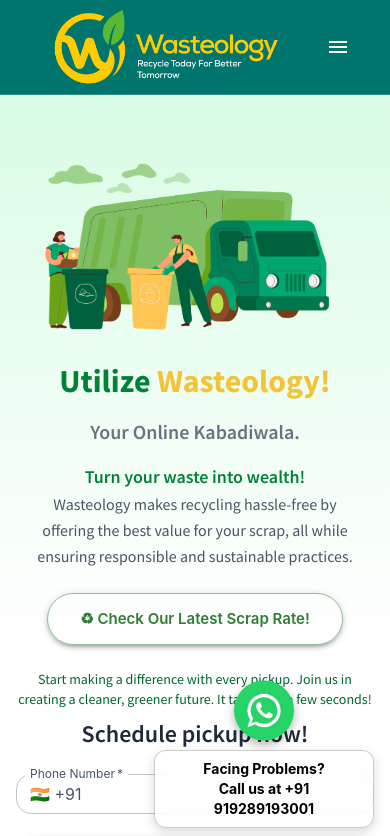
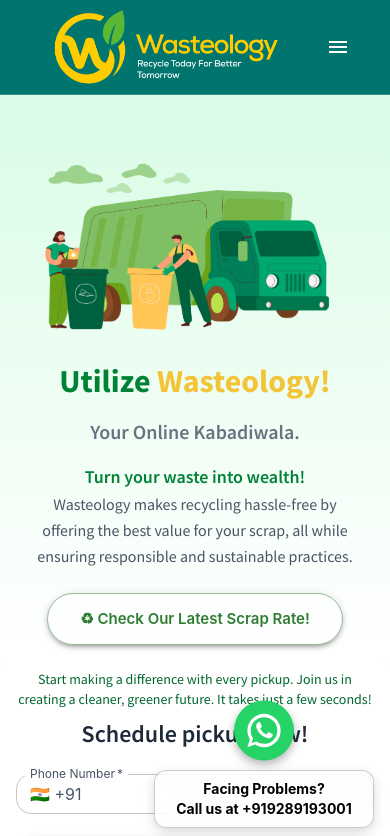
Before and after one commit to wasteologymanagement/wasteology-ui-pwa, a React (Vite) app: page / in a window 390 px wide. Shown: the top 836 px of the page. Built offline with nearby package versions, Linux system fonts and the light colour scheme.

Commit message:
correction in phone number

```diff
--- a/src/components/FloatingWhatsApp.jsx
+++ b/src/components/FloatingWhatsApp.jsx
@@ -78,7 +78,7 @@
           border: "1px solid rgba(0, 0, 0, 0.2)",
         }}
       >
-        Facing Problems?{"\n"}Call us at +91 {phoneNumber}
+        Facing Problems?{"\n"}Call us at +{phoneNumber}
       </Typography>
     </Box>
   );
```
